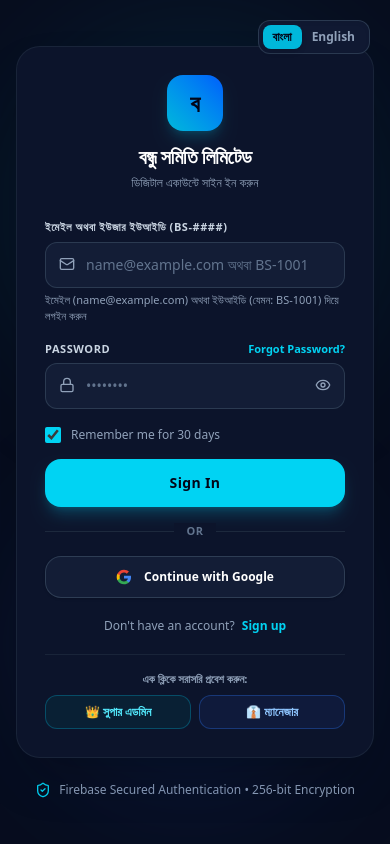
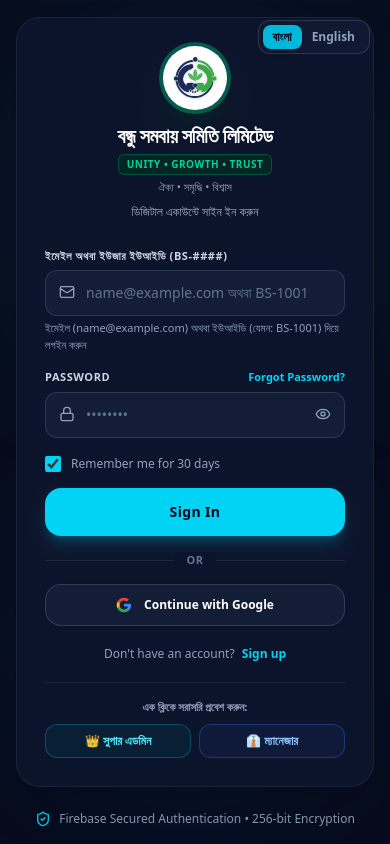
Before and after one commit to Lalon-Tech/Lalon, a React (Vite) app: page / in a window 390 px wide. Built offline with nearby package versions, Linux system fonts and the light colour scheme; no server answers; the database is empty.

Commit message:
feat: integrate dynamic organization logo
Update auth and login pages to display the organization-specific logo from settings. Refine the header layout by hiding secondary tools on mobile for better responsiveness.

```diff
--- a/src/components/auth/AuthModal.tsx
+++ b/src/components/auth/AuthModal.tsx
@@ -1,6 +1,7 @@
 import React, { useState } from 'react';
 import { X, Mail, Lock, User, LogIn, UserPlus, AlertCircle, CheckCircle2, Flame, Loader2 } from 'lucide-react';
 import { useAuth } from '../../context/AuthContext';
+import { useSomiti } from '../../context/SomitiContext';
 import { useModalScrollLock } from '../../hooks/useModalScrollLock';
 
 interface AuthModalProps {
@@ -11,6 +12,7 @@ interface AuthModalProps {
 export const AuthModal: React.FC<AuthModalProps> = ({ isOpen, onClose }) => {
   useModalScrollLock(isOpen);
   const { user, signIn, signUp, logOut, error, clearError } = useAuth();
+  const { settings } = useSomiti();
 
   const [mode, setMode] = useState<'signin' | 'signup'>('signin');
   const [email, setEmail] = useState('');
@@ -86,15 +88,24 @@ export const AuthModal: React.FC<AuthModalProps> = ({ isOpen, onClose }) => {
           </button>
 
           <div className="flex items-center gap-3">
-            <div className="w-11 h-11 rounded-xl bg-white/15 backdrop-blur-md flex items-center justify-center border border-white/20 shadow-inner">
-              <Flame className="w-6 h-6 text-amber-300" />
+            <div className="w-11 h-11 rounded-full bg-white p-0.5 ring-2 ring-emerald-400/60 shadow-md flex items-center justify-center shrink-0 overflow-hidden">
+              <img
+                src={
+                  settings?.logoUrl && settings.logoUrl !== '/logo.svg' && settings.logoUrl !== '/logo-horizontal.svg'
+                    ? settings.logoUrl
+                    : '/icon.svg'
+                }
+                alt="বন্ধু সমিতি"
+                className="w-full h-full object-contain rounded-full"
+                referrerPolicy="no-referrer"
+              />
             </div>
             <div>
               <h2 className="text-lg font-bold text-white tracking-wide">
                 {user ? 'ইউজার একাউন্ট প্রোফাইল' : mode === 'signin' ? 'Firebase লগইন' : 'নতুন একাউন্ট নিবন্ধন'}
               </h2>
               <p className="text-xs text-blue-100/90">
-                {user ? 'বর্তমানে সংযুক্ত আছেন' : 'বন্ধু সমিতি একাউন্টে প্রবেশ করুন'}
+                {user ? 'বর্তমানে সংযুক্ত আছেন' : (settings?.somitiName || 'বন্ধু সমবায় সমিতি একাউন্টে প্রবেশ করুন')}
               </p>
             </div>
           </div>
--- a/src/components/auth/LoginPage.tsx
+++ b/src/components/auth/LoginPage.tsx
@@ -9,7 +9,7 @@ interface LoginPageProps {}
 
 export const LoginPage: React.FC<LoginPageProps> = () => {
   const { language, t } = useLanguage();
-  const { setActiveTab, setSelectedMemberId } = useSomiti();
+  const { setActiveTab, setSelectedMemberId, settings } = useSomiti();
   const {
     signIn,
     signUp,
@@ -134,15 +134,32 @@ export const LoginPage: React.FC<LoginPageProps> = () => {
 
       {/* Main Card */}
       <div className="w-full max-w-[400px] bg-[#0c142b] border border-slate-800/80 rounded-3xl p-7 sm:p-8 shadow-2xl relative z-10">
-        {/* Brand header */}
+        {/* Brand header with official round Somiti logo */}
         <div className="text-center mb-7">
-          <div className="inline-flex items-center justify-center w-14 h-14 rounded-2xl bg-gradient-to-tr from-cyan-500 to-blue-600 shadow-lg shadow-cyan-500/20 text-slate-950 font-black text-2xl mb-3">
-            ব
+          <div className="inline-flex items-center justify-center w-16 h-16 sm:w-20 sm:h-20 rounded-full bg-white p-1 ring-4 ring-emerald-500/40 shadow-xl shadow-emerald-950/50 mb-3 mx-auto overflow-hidden">
+            <img
+              src={
+                settings?.logoUrl && settings.logoUrl !== '/logo.svg' && settings.logoUrl !== '/logo-horizontal.svg'
+                  ? settings.logoUrl
+                  : '/icon.svg'
+              }
+              alt={settings?.somitiName || (language === 'bn' ? 'বন্ধু সমবায় সমিতি লিমিটেড' : 'Bondhu Samabay Somiti Ltd.')}
+              className="w-full h-full object-contain rounded-full"
+              referrerPolicy="no-referrer"
+            />
           </div>
           <h1 className="text-xl sm:text-2xl font-black tracking-tight text-white">
-            {language === 'bn' ? 'বন্ধু সমিতি লিমিটেড' : 'Bondhu Somiti Ltd.'}
+            {settings?.somitiName || (language === 'bn' ? 'বন্ধু সমবায় সমিতি লিমিটেড' : 'Bondhu Samabay Somiti Ltd.')}
           </h1>
-          <p className="text-xs text-slate-400 mt-1">
+          <div className="mt-1 flex items-center justify-center gap-1.5">
+            <span className="text-[10px] text-emerald-400 font-extrabold tracking-wider uppercase bg-emerald-950/70 border border-emerald-500/30 px-2 py-0.5 rounded-md shadow-2xs">
+              UNITY • GROWTH • TRUST
+            </span>
+          </div>
+          <p className="text-[11px] text-slate-400 font-medium mt-1">
+            {language === 'bn' ? 'ঐক্য • সমৃদ্ধি • বিশ্বাস' : 'Cooperative Society'}
+          </p>
+          <p className="text-xs text-slate-300/80 mt-2 font-light">
             {mode === 'signin'
               ? (language === 'bn' ? 'ডিজিটাল একাউন্টে সাইন ইন করুন' : 'Sign in to your digital account')
               : mode === 'signup'
--- a/src/components/layout/Header.tsx
+++ b/src/components/layout/Header.tsx
@@ -152,8 +152,8 @@ export const Header: React.FC<HeaderProps> = ({ onToggleSidebar, onOpenAuthModal
         </div>
       </div>
 
-      {/* Center: Search input */}
-      <div ref={searchRef} className="relative flex-1 max-w-xs sm:max-w-md mx-1 sm:mx-2 min-w-0">
+      {/* Center: Search input - hidden on mobile */}
+      <div ref={searchRef} className="hidden sm:block relative flex-1 max-w-xs sm:max-w-md mx-1 sm:mx-2 min-w-0">
         <div className="relative">
           <Search className="w-3.5 h-3.5 sm:w-4 sm:h-4 text-slate-400 absolute left-2.5 sm:left-3.5 top-1/2 -translate-y-1/2 pointer-events-none" />
           <input
@@ -268,8 +268,8 @@ export const Header: React.FC<HeaderProps> = ({ onToggleSidebar, onOpenAuthModal
           <LanguageSwitcher variant="compact" />
         </div>
 
-        {/* Quick Add Button & Dropdown */}
-        <div ref={addMenuRef} className="relative shrink-0">
+        {/* Quick Add Button & Dropdown - hidden on mobile */}
+        <div ref={addMenuRef} className="hidden sm:block relative shrink-0">
           <button
             id="quick-action-btn"
             onClick={() => setShowAddMenu(!showAddMenu)}
```
